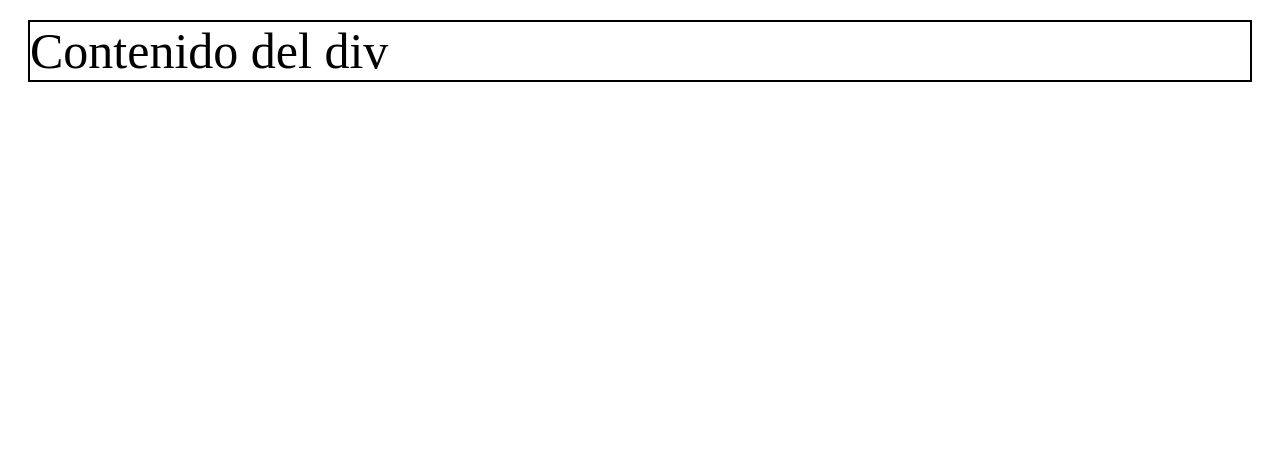
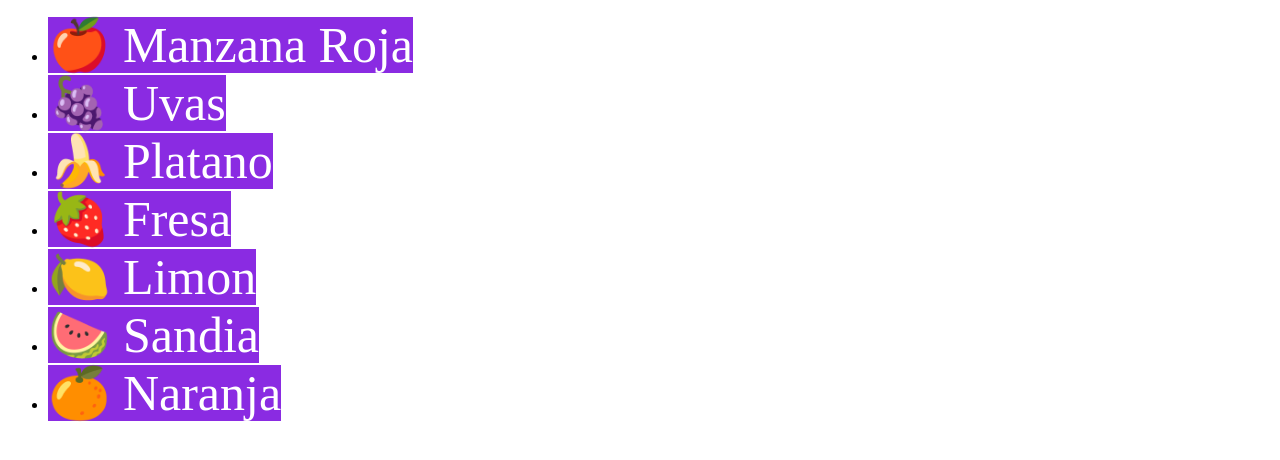
Before and after one commit to lauradillonar/angular015-directivas, an Angular app: page / in a window 1280 px wide. Shown: the top 460 px of the page. Built offline with nearby package versions, Linux system fonts and the light colour scheme.

Commit message:
Utilizando ngClass para activar desactivar clases según una condición

```diff
--- a/src/app/app.component.html
+++ b/src/app/app.component.html
@@ -1,10 +1,14 @@
-<div
-  [ngClass]="{
-    'color-fondo': bgClass,
-    'color-fuente': colorClass,
-    'tamanio-fuente': tamanioClass,
-    'border-margin': borderMarginClass
-  }"
->
-  Contenido del div
-</div>
+<ul>
+  <li *ngFor="let fruta of frutas">
+    <span
+      [ngClass]="{
+        'color-fondo': frutas.length > 5,
+        'color-fuente': 'true',
+        'tamanio-fuente': frutas[0].name === 'Manzana Roja',
+        'border-margin': 5 > frutas.length
+      }"
+    >
+      {{ fruta.icon }} {{ fruta.name }}
+    </span>
+  </li>
+</ul>
--- a/src/app/app.component.ts
+++ b/src/app/app.component.ts
@@ -12,8 +12,14 @@ interface Icono {
 
 export class AppComponent {
   title = 'Directivas en Angular';
-  bgClass = false;
-  colorClass = false;
-  tamanioClass = true;
-  borderMarginClass = true;
+
+  frutas = [
+    {name:'Manzana Roja',icon:'🍎'},
+    {name:'Uvas',icon:'🍇'},
+    {name:'Platano',icon:'🍌'},
+    {name:'Fresa',icon:'🍓'},
+    {name:'Limon',icon:'🍋'},
+    {name:'Sandia',icon:'🍉'},
+    {name:'Naranja',icon:'🍊'}
+  ];
 }
```
